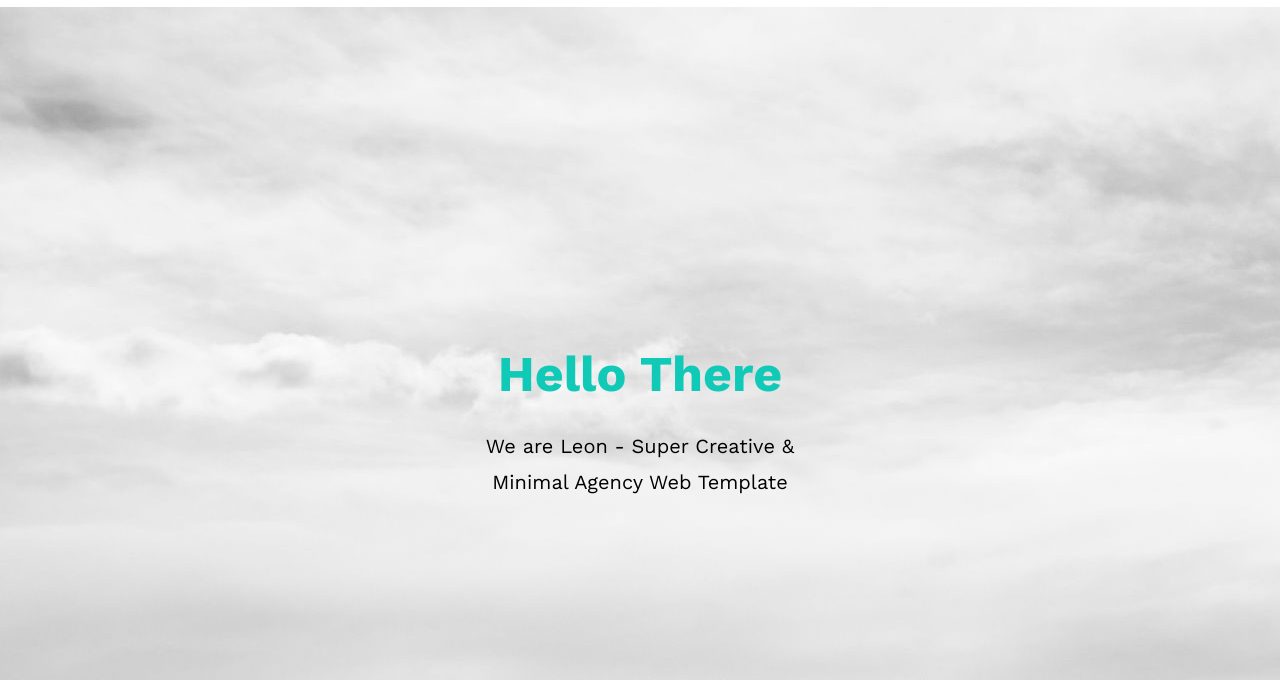
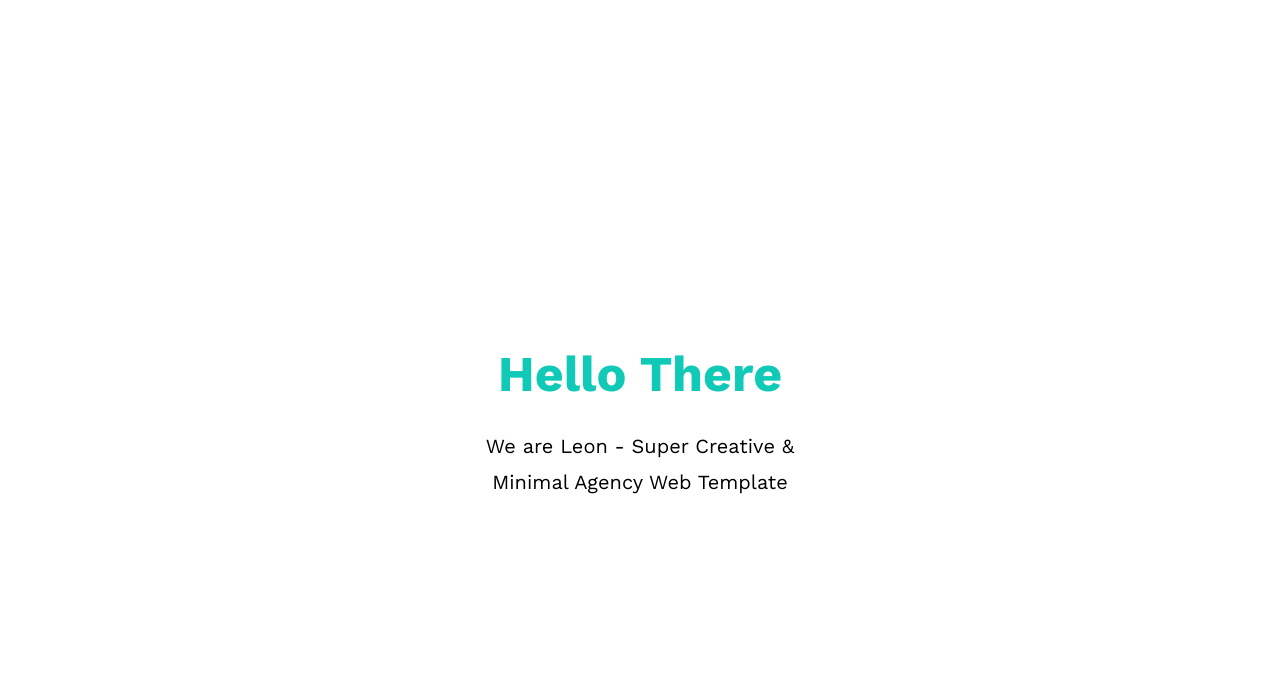
Before and after one commit to momenrefaatahmed/HTML-And-CSS-Template-1, a plain HTML site: page index.html in a window 1280 px wide. Shown: the part 47-727 px from the top of the page. Drawn offline with nearby package versions, Linux system fonts and the light colour scheme.

Commit message:
Update main.css

```diff
--- a/css/main.css
+++ b/css/main.css
@@ -144,7 +144,7 @@ body {
 /* End Header */
 /* Start Landing */
 .landing {
-    background-image: url(/imges/landing.jpg);
+    overflow: hidden;
     height: 100vh;
     margin-top: -10px;
     position: relative;
```
